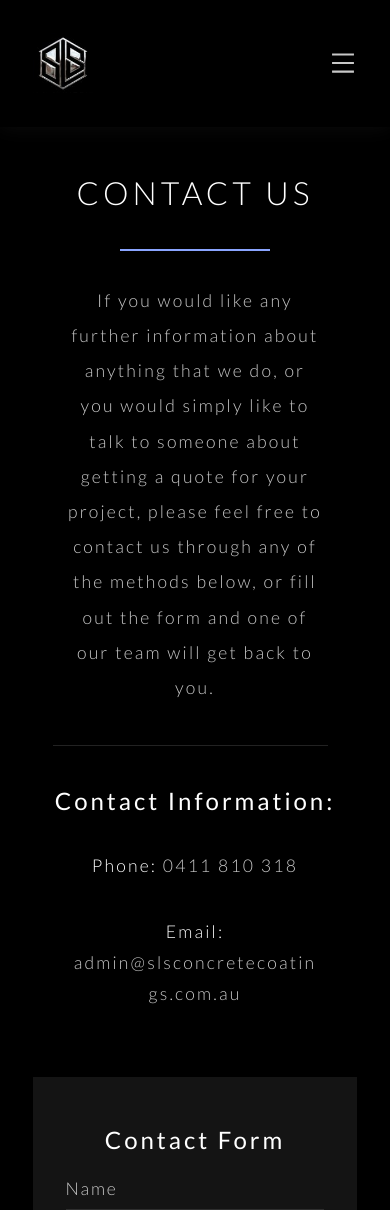
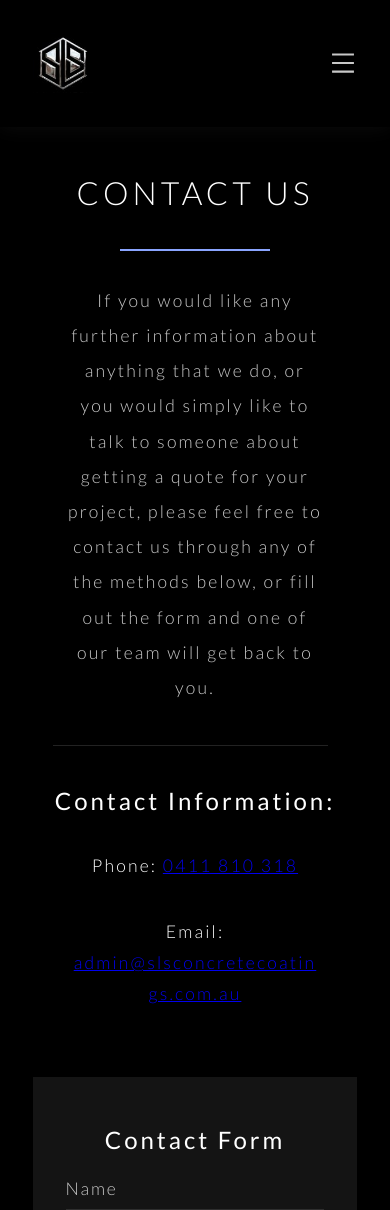
Before and after one commit to Blake-K-Yeboah/sls-concrete-coatings, a Next.js app: page /contact-us in a window 390 px wide. Shown: the top 1210 px of the page. Built offline with nearby package versions, Linux system fonts and the light colour scheme.

Commit message:
Added hyperlinks to email and phone number

```diff
--- a/pages/contact-us.tsx
+++ b/pages/contact-us.tsx
@@ -39,10 +39,13 @@ const ContactUs: NextPage = () => {
                         Contact Information:
                     </h4>
                     <p className={styles.contactInfo}>
-                        <b>Phone:</b> 0411 810 318
+                        <b>Phone:</b> <a href="tel:0411810318">0411 810 318</a>
                     </p>
                     <p className={styles.contactInfo}>
-                        <b>Email:</b> admin@slsconcretecoatings.com.au
+                        <b>Email:</b>{" "}
+                        <a href="mailto:admin@slsconcretecoatings.com.au">
+                            admin@slsconcretecoatings.com.au
+                        </a>
                     </p>
                 </div>
                 <div className={styles.contactFormContainer} id="formContainer">
```
